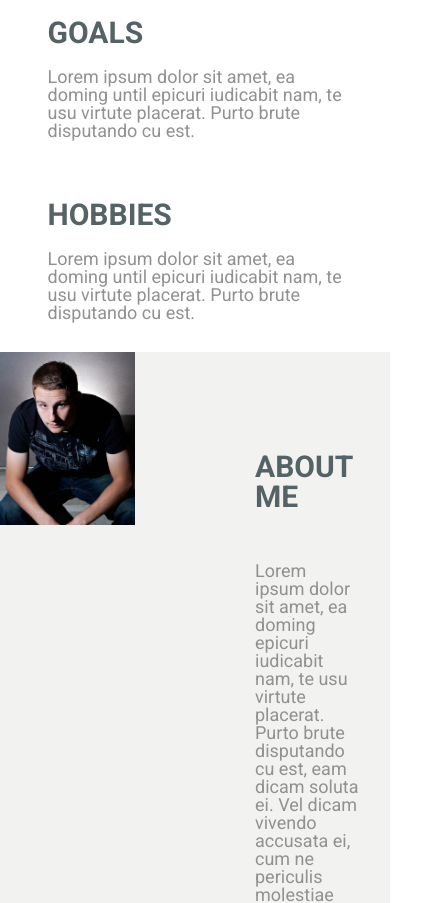
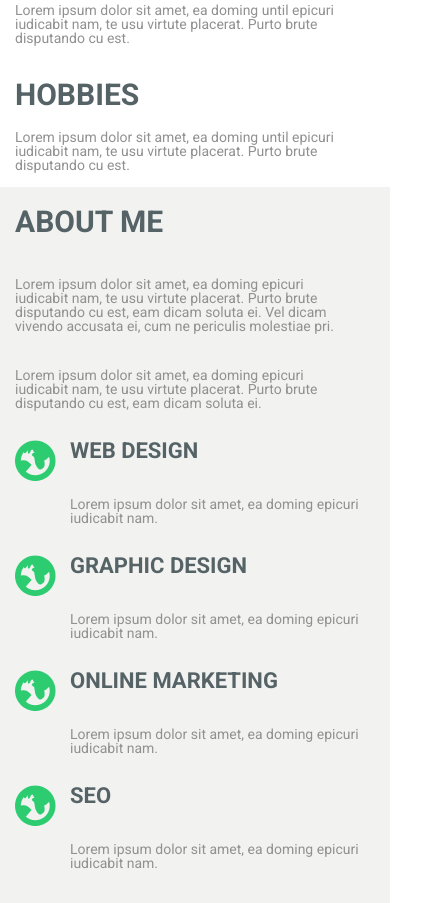
Before and after one commit to KrzysztofGolat/0006_Web_Graphic_Designer, a website: page app/index.html in a window 390 px wide. Shown: the part 1146-2049 px from the top of the page, 436 px wide, since content can reach past the window. Drawn offline with nearby package versions, Linux system fonts and the light colour scheme; files that its build step writes are made by us from their sources.

Commit message:
Aboutme section (mobile).

```diff
--- a/app/index.html
+++ b/app/index.html
@@ -73,7 +73,7 @@
 <!--                <div>-->
                     <div class="col-md-4 col-md-offset-0
                                 col-sm-4 col-sm-offset-0
-                                col-xs-10 col-xs-offset-1 values">
+                                col-xs-12 col-xs-offset-0 values">
                         <h2>Values</h2>
                         <div class="values__description">
                             Lorem ipsum dolor sit amet, ea doming until epicuri iudicabit nam, te usu virtute placerat. Purto brute disputando cu est.
@@ -81,7 +81,7 @@
                     </div>
                        <div class="col-md-4 col-md-offset-0
                                    col-sm-4 col-sm-offset-0
-                                   col-xs-10 col-xs-offset-1 values">
+                                   col-xs-12 col-xs-offset-0 values">
                         <h2>Goals</h2>
                          <div class="values__description">
                                 Lorem ipsum dolor sit amet, ea doming until epicuri iudicabit nam, te usu virtute placerat. Purto brute disputando cu est.
@@ -89,7 +89,7 @@
                         </div>
                     <div class="col-md-4 col-md-offset-0
                                 col-sm-4 col-sm-offset-0
-                                col-xs-10 col-xs-offset-1 values">
+                                col-xs-12 col-xs-offset-0 values">
                         <h2>Hobbies</h2>
                         <div class="values__description">
                             Lorem ipsum dolor sit amet, ea doming until epicuri iudicabit nam, te usu virtute placerat. Purto brute disputando cu est.
@@ -103,7 +103,7 @@
         <div class="container-fluid aboutme">
             <div class="container">
                 <div class="row">
-                    <div class="col-xs-8 col-xs-offset-4 aboutme__content">
+                    <div class="col-md-8 col-md-offset-4 aboutme__content">
                         <h2>About me</h2>
                         <div class="aboutme__description">
                             <p>Lorem ipsum dolor sit amet, ea doming epicuri iudicabit nam, te usu virtute placerat. Purto brute disputando cu est, eam dicam soluta ei. Vel dicam vivendo accusata ei, cum ne periculis molestiae pri.</p>
@@ -112,21 +112,21 @@
                         </div>
 <!--                        <div class="container">-->
                             <div class="row">
-                                <div class="col-xs-6 aboutme__web">
+                                <div class="col-md-6 col-xs-12 aboutme__web">
                                     <h3 class="aboutme__inside">Web design</h3>
                                     <p>Lorem ipsum dolor sit amet, ea doming epicuri iudicabit nam.</p>
                                 </div>
-                                <div class="col-xs-6 aboutme__graphic">
+                                <div class="col-md-6 col-xs-12 aboutme__graphic">
                                     <h3 class="aboutme__inside">Graphic design</h3>
                                     <p>Lorem ipsum dolor sit amet, ea doming epicuri iudicabit nam.</p>
                                 </div>
                             </div>
                             <div class="row">
-                                <div class="col-xs-6 aboutme__online">
+                                <div class="col-md-6 col-xs-12 aboutme__online">
                                     <h3 class="aboutme__inside">Online marketing</h3>
                                     <p>Lorem ipsum dolor sit amet, ea doming epicuri iudicabit nam.</p>
                                 </div>
-                                <div class="col-xs-6 aboutme__seo">
+                                <div class="col-md-6 col-xs-12 aboutme__seo">
                                     <h3 class="aboutme__inside">seo</h3>
                                     <p>Lorem ipsum dolor sit amet, ea doming epicuri iudicabit nam.</p>
                                 </div>
--- a/app/styles/style.scss
+++ b/app/styles/style.scss
@@ -168,12 +168,14 @@ h2 {
 
     @media screen and (max-width: $bkpTablet) {
         margin-top: 70px;
+        font-size: 16px;
         margin-bottom: 70px;
     }
 
     @media screen and (max-width: $bkpMobile) {
-        margin-top: 30px;
-        margin-bottom: 30px;
+        margin-top: 20px;
+        font-size: 14px;
+        margin-bottom: 15px;
      }
 
     &__description {
@@ -199,6 +201,18 @@ h2 {
     background-size: 36vw auto;
     background-color: #f2f2f1;
 
+
+    @media screen and (max-width: $bkpTablet) {
+        background-image: none;
+
+    }
+
+    @media screen and (max-width: $bkpMobile) {
+        background-image: none;
+//        padding-top: 20px;
+
+     }
+
     h2 {
         color: #566366;
     }
@@ -210,14 +224,44 @@ h2 {
         padding-bottom: 100px;
         color: #919191;
         font-size: 18px;
+
+
+        @media screen and (max-width: $bkpTablet) {
+//            position:fixed;
+//            left: -72px;
+            font-size: 16px;
+            padding-left: 0px;
+            padding-top: 30px;
+            padding-bottom: 30px;
+        }
+
+        @media screen and (max-width: $bkpMobile) {
+//            position:fixed;
+//            left: -72px;
+           // right: 20px;
+            font-size: 14px;
+            padding-left: 0px;
+            padding-top: 20px;
+            padding-bottom: 15px;
+        }
     }
 
     &__description {
         padding-top: 50px;
 
+        @media screen and (max-width: $bkpMobile) {
+            padding-top: 20px;
+            padding-bottom: 15px;
+        }
+    }
         p {
             padding-bottom: 50px;
+
+        @media screen and (max-width: $bkpMobile) {
+            padding-bottom: 15px;
+            padding-top: 20px;
         }
+
     }
 
     &__web {
@@ -226,6 +270,11 @@ h2 {
         background-position: left top;
         background-repeat: no-repeat;
         padding-bottom: 50px;
+
+        @media screen and (max-width: $bkpMobile) {
+            padding-bottom: 15px;
+         }
+
     }
 
     &__graphic {
@@ -234,6 +283,10 @@ h2 {
         background-position: left top;
         background-repeat: no-repeat;
         padding-bottom: 50px;
+
+        @media screen and (max-width: $bkpMobile) {
+            padding-bottom: 15px;
+         }
     }
 
     &__online {
@@ -241,6 +294,10 @@ h2 {
         background-image: url(../img/aboutme_icon1.png);
         background-position: left top;
         background-repeat: no-repeat;
+
+        @media screen and (max-width: $bkpMobile) {
+            padding-bottom: 15px;
+        }
     }
 
     &__seo {
@@ -248,6 +305,10 @@ h2 {
         background-image: url(../img/aboutme_icon1.png);
         background-position: left top;
         background-repeat: no-repeat;
+
+        @media screen and (max-width: $bkpMobile) {
+            padding-bottom: 15px;
+         }
     }
 
     &__inside {
@@ -256,5 +317,9 @@ h2 {
         color: #566366;
         font-weight: 700;
         padding-bottom: 30px;
+
+         @media screen and (max-width: $bkpMobile) {
+            padding-bottom: 15px;
+        }
     }
 }
```
